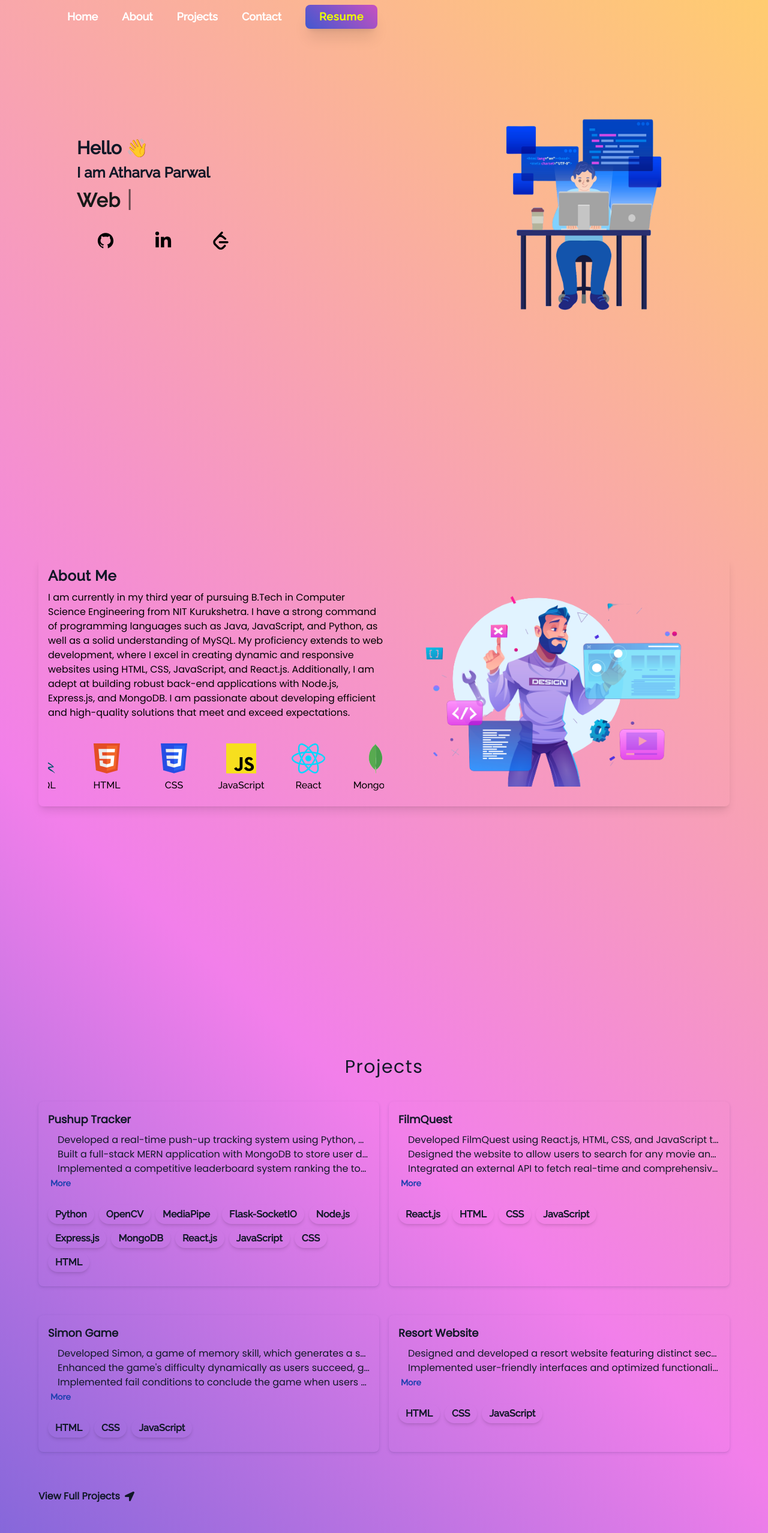
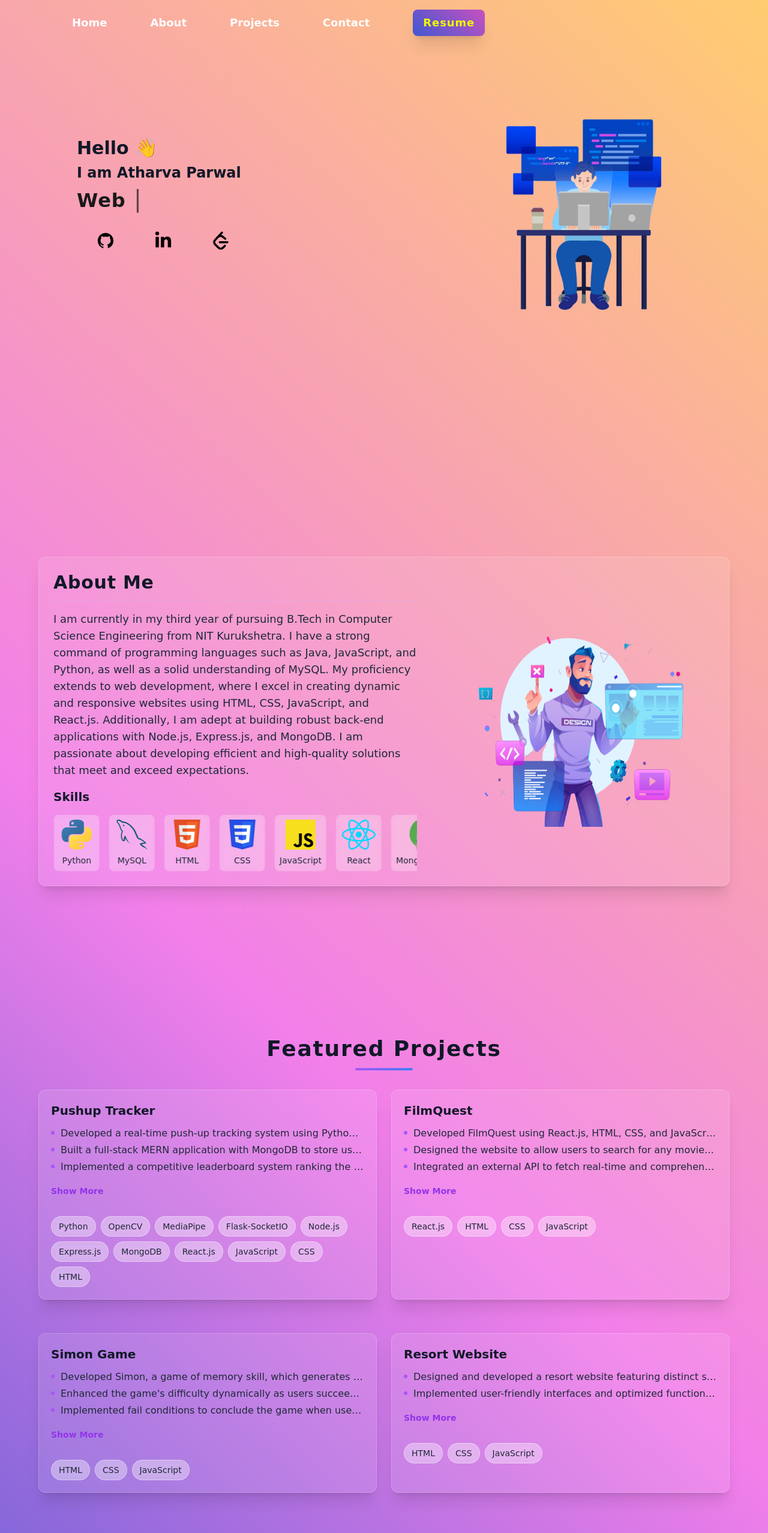
Before and after one commit to AtharvaParwal/Personal-Portfolio, a React (Vite) app: page / in a window 1280 px wide. Shown: the top 2555 px of the page at 60% size. Built offline with nearby package versions, Linux system fonts and the light colour scheme.

Commit message:
Refactor code structure for improved readability and maintainability

```diff
--- a/src/App.css
+++ b/src/App.css
@@ -1,12 +1,13 @@
 @import url("https://fonts.googleapis.com/css2?family=Raleway:wght@500&display=swap");
 @import url("https://fonts.googleapis.com/css2?family=Poppins&display=swap");
+@import url("https://fonts.googleapis.com/css2?family=Comic+Neue:wght@300;400;500;600&display=swap");
 
 @tailwind base;
 @tailwind components;
 @tailwind utilities;
 
 body {
-  font-family: "Raleway", serif !important;
+  font-family: "Comic Sans MS", "Raleway", serif !important;
   -webkit-font-smoothing: antialiased;
   -moz-osx-font-smoothing: grayscale;
   background-color: #f27fea;
--- a/src/components/Cards.jsx
+++ b/src/components/Cards.jsx
@@ -1,4 +1,5 @@
 import React, { useState } from "react";
+import PropTypes from "prop-types";
 
 function Cards({ projects }) {
   const [expandedState, setExpandedState] = useState(new Array(projects.length).fill(false));
@@ -14,34 +15,35 @@ function Cards({ projects }) {
       {projects.map((project, index) => (
         <div
           key={index}
-          className="mb-8 h-auto rounded-lg bg-transparent p-4 shadow-[rgba(50,_50,_105,_0.15)_0px_2px_5px_0px,_rgba(0,_0,_0,_0.05)_0px_1px_1px_0px] hover:shadow-[0_8px_30px_rgb(0,0,0,0.12)]"
+          className="mb-8 h-auto rounded-xl bg-white/10 backdrop-blur-sm p-5 border border-white/20 shadow-xl transition-all duration-300 hover:scale-105 hover:shadow-2xl hover:bg-white/20"
         >
-          <h2 className="font-poppins mb-2 cursor-pointer text-base lg:text-lg font-semibold text-gray-900">
+          <h2 className="mb-3 cursor-pointer text-lg lg:text-xl font-bold text-gray-900 transition-colors duration-300 hover:text-purple-700">
             {project.name}
           </h2>
-          <ul className="font-poppins text-sm lg:text-base text-gray-900 list-disc pl-4">
+          <ul className="text-sm lg:text-base text-gray-800 list-none space-y-1 mb-4">
             {project.description.map((point, idx) => (
-              <li key={idx} className={expandedState[index] ? "" : "truncate"}>
+              <li key={idx} className={`relative pl-4 ${expandedState[index] ? "" : "truncate"}`}>
+                <span className="absolute left-0 top-2 h-1.5 w-1.5 rounded-full bg-purple-500"></span>
                 {point}
               </li>
             ))}
           </ul>
           {project.description.length > 1 && (
-            <span
-              className="ml-1 cursor-pointer text-blue-800 text-sm font-bold"
+            <button
+              className="mb-4 text-sm font-semibold text-purple-600 hover:text-purple-800 transition-colors duration-300"
               onClick={() => toggleDescription(index)}
             >
-              {expandedState[index] ? "Less" : "More"}
-            </span>
+              {expandedState[index] ? "Show Less" : "Show More"}
+            </button>
           )}
-          <div className="mt-3 flex flex-wrap lg:mt-6">
-            {project.technologies.map((tech, index) => (
-              <p
-                key={index}
-                className="mb-2 mr-2 inline-block rounded-full bg-transparent px-3 py-1 text-sm lg:text-base font-semibold text-gray-900 shadow-md"
+          <div className="mt-4 flex flex-wrap gap-2">
+            {project.technologies.map((tech, techIndex) => (
+              <span
+                key={techIndex}
+                className="inline-block rounded-full bg-white/30 backdrop-blur-sm px-3 py-1.5 text-sm font-medium text-gray-800 border border-white/40 transition-all duration-300 hover:scale-105 hover:bg-white/50"
               >
                 {tech}
-              </p>
+              </span>
             ))}
           </div>
         </div>
@@ -49,5 +51,14 @@ function Cards({ projects }) {
     </>
   );
 }
+Cards.propTypes = {
+  projects: PropTypes.arrayOf(
+    PropTypes.shape({
+      name: PropTypes.string.isRequired,
+      description: PropTypes.arrayOf(PropTypes.string).isRequired,
+      technologies: PropTypes.arrayOf(PropTypes.string).isRequired,
+    })
+  ).isRequired,
+};
 
 export default Cards;
--- a/src/components/Header.jsx
+++ b/src/components/Header.jsx
@@ -36,11 +36,11 @@ const Header = () => {
 
   return (
     <header
-      className={`fixed top-0 z-50 flex w-full items-center justify-between text-base transition-all sm:px-4 lg:px-28 lg:pt-2
+      className={`fixed top-0 z-50 flex w-full items-center justify-between text-base transition-all px-4 py-3 sm:px-6 lg:px-28 lg:py-4
       ${isScrolling ? "sticky" : ""}`}
     >
       <nav className="hidden lg:block">
-        <div className="cursor-pointer items-center space-x-4 sm:flex sm:flex-col sm:gap-4 lg:flex lg:flex-row lg:gap-6">
+        <div className="cursor-pointer items-center space-x-6 sm:flex sm:flex-col sm:gap-4 lg:flex lg:flex-row lg:gap-8">
           <Link
             activeClass="active"
             spy={true}
@@ -52,7 +52,7 @@ const Header = () => {
             <p
               className={`${
                 activeSection === "Home-section" ? "active" : "text-white hover:text-gray-900"
-              } text-lg font-bold`} // Increase font size and make bold
+              } text-lg font-bold px-2 py-1`} // Added padding for better clickable area
             >
               Home
             </p>
@@ -68,7 +68,7 @@ const Header = () => {
             <p
               className={`${
                 activeSection === "About-section" ? "active" : "text-white hover:text-gray-900"
-              } text-lg font-bold`} // Increase font size and make bold
+              } text-lg font-bold px-2 py-1`} // Added padding for better clickable area
             >
               About
             </p>
@@ -84,7 +84,7 @@ const Header = () => {
             <p
               className={`${
                 activeSection === "Project-section" ? "active" : "text-white hover:text-gray-900"
-              } text-lg font-bold`} // Increase font size and make bold
+              } text-lg font-bold px-2 py-1`} // Added padding for better clickable area
             >
               Projects
             </p>
@@ -100,7 +100,7 @@ const Header = () => {
             <p
               className={`${
                 activeSection === "Contact-section" ? "active" : "text-white hover:text-gray-900"
-              } text-lg font-bold`} // Increase font size and make bold
+              } text-lg font-bold px-2 py-1`} // Added padding for better clickable area
             >
               Contact
             </p>
@@ -110,18 +110,18 @@ const Header = () => {
               onClick={() => {
                 window.open(resumeUrl);
               }}
-              className="button-UI w-[120px] rounded-lg px-4 py-1.5 font-bold tracking-wider text-gray-900 shadow-xl hover:text-white text-lg font-bold" // Increase font size and make bold
+              className="button-UI w-[120px] rounded-lg px-4 py-2 font-bold tracking-wider text-gray-900 shadow-xl hover:text-white text-lg ml-2" // Better padding and margin
             >
               Resume
             </button>
           </div>
         </div>
       </nav>
-      <div className="block lg:hidden">
+      <div className="block lg:hidden pr-4">
         {" "}
-        {/* Show on small screens */}
+        {/* Show on small screens with proper right padding */}
         <button
-          className="mr-5 block hover:text-gray-900 focus:outline-none"
+          className="block hover:text-gray-900 focus:outline-none p-2"
           onClick={toggleMobileMenu}
         >
           <CgMenuRight size={32} />
@@ -129,9 +129,9 @@ const Header = () => {
       </div>
       {/* Mobile menu */}
       {mobileMenuOpen && (
-        <nav className="absolute left-0 top-full block w-full lg:hidden">
+        <nav className="absolute left-0 top-full block w-full lg:hidden shadow-lg">
           <div
-            className={`navbar-bg flex flex-col items-center space-y-4 py-4`}
+            className={`navbar-bg flex flex-col items-center space-y-6 py-6 px-4`}
           >
             <Link
               activeClass="active"
@@ -146,7 +146,7 @@ const Header = () => {
                   activeSection === "Home-section"
                     ? "active"
                     : "text-black hover:text-gray-900"
-                } text-lg font-bold`} // Increase font size and make bold
+                } text-lg font-bold px-3 py-2`} // Added padding for mobile menu items
                 onClick={toggleMobileMenu}
               >
                 Home
@@ -165,7 +165,7 @@ const Header = () => {
                   activeSection === "About-section"
                     ? "active"
                     : "text-black hover:text-gray-900"
-                } text-lg font-bold`} // Increase font size and make bold
+                } text-lg font-bold px-3 py-2`} // Added padding for mobile menu items
                 onClick={toggleMobileMenu}
               >
                 About
@@ -184,7 +184,7 @@ const Header = () => {
                   activeSection === "Project-section"
                     ? "active"
                     : "text-black hover:text-gray-900"
-                } text-lg font-bold`} // Increase font size and make bold
+                } text-lg font-bold px-3 py-2`} // Added padding for mobile menu items
                 onClick={toggleMobileMenu}
               >
                 Projects
@@ -203,7 +203,7 @@ const Header = () => {
                   activeSection === "Contact-section"
                     ? "active"
                     : "text-black hover:text-gray-900"
-                } text-lg font-bold`} // Increase font size and make bold
+                } text-lg font-bold px-3 py-2`} // Added padding for mobile menu items
                 onClick={toggleMobileMenu}
               >
                 Contact
@@ -214,7 +214,7 @@ const Header = () => {
                 onClick={() => {
                   window.open(resumeUrl);
                 }}
-                className="button-UI w-[120px] rounded-lg px-4 py-1.5 font-bold tracking-wider text-gray-900 shadow-xl hover:text-white text-lg font-bold" // Increase font size and make bold
+                className="button-UI w-[120px] rounded-lg px-4 py-2 font-bold tracking-wider text-gray-900 shadow-xl hover:text-white text-lg mt-2" // Better spacing for mobile
               >
                 Resume
               </button>
--- a/src/pages/About.jsx
+++ b/src/pages/About.jsx
@@ -9,13 +9,16 @@ function About() {
   const { about } = UserData;
   return (
     <div className="mb-24 h-auto w-full sm:mb-0 md:h-screen">
-      <div className="mx-auto flex w-[90%] flex-col justify-between rounded-lg bg-transparent p-4 shadow-lg md:flex-row md:items-center">
-        <div className="flex w-full flex-col md:w-[50%]">
-          <p className="pb-2 text-2xl font-semibold tracking-wide text-gray-900">
-            About Me
-          </p>
-          <p className="font-poppins text-sm lg:text-base">{about}</p>
+      <div className="mx-auto flex w-[90%] flex-col justify-between rounded-xl bg-white/10 backdrop-blur-sm p-6 shadow-xl border border-white/20 md:flex-row md:items-center transition-all duration-300 hover:shadow-2xl">
+        <div className="flex w-full flex-col md:w-[55%] space-y-4">
+          <div className="border-b border-purple-300/30 pb-3">
+            <h2 className="text-3xl font-bold tracking-wide text-gray-900 transition-colors duration-300 hover:text-purple-700">
+              About Me
+            </h2>
+          </div>
+          <p className="text-base lg:text-lg leading-relaxed text-gray-800 transition-colors duration-300 hover:text-gray-900">{about}</p>
           <div className="mt-8">
+            <h3 className="text-xl font-semibold text-gray-900 mb-4">Skills</h3>
             <Marquee
               gradient={false}
               speed={150}
@@ -26,26 +29,28 @@ function About() {
             >
               {skillsData.map((skill, id) => (
                 <div
-                  className="ml-4 flex h-24 w-24 flex-col items-center justify-center gap-2"
+                  className="ml-4 flex h-26 w-26 flex-col items-center justify-center gap-2 rounded-lg bg-white/20 backdrop-blur-sm p-2 transition-all duration-300 hover:scale-110 hover:bg-white/30"
                   key={id}
                 >
                   <img
-                    className="h-[50px] w-[60px] bg-contain bg-no-repeat"
+                    className="h-[50px] w-[60px] bg-contain bg-no-repeat transition-transform duration-300 hover:scale-125"
                     src={skillsImage(skill)}
                     alt={skill}
                   />
-                  <p>{skill}</p>
+                  <p className="text-sm font-medium text-gray-800">{skill}</p>
                 </div>
               ))}
             </Marquee>
           </div>
         </div>
 
-        <img
-          className="max-w[500px] mt-4 bg-cover bg-center bg-no-repeat md:w-[350px] lg:mt-0 lg:h-[350px] lg:w-[550px]"
-          src={AboutImage}
-          alt=""
-        />
+        <div className="mt-8 md:mt-0 md:w-[40%] flex justify-center">
+          <img
+            className="max-w[500px] mt-4 bg-cover bg-center bg-no-repeat md:w-[350px] lg:mt-0 lg:h-[350px] lg:w-[450px] rounded-xl transition-all duration-500 hover:scale-105 hover:shadow-2xl"
+            src={AboutImage}
+            alt="About illustration"
+          />
+        </div>
       </div>
     </div>
   );
--- a/src/pages/Home.jsx
+++ b/src/pages/Home.jsx
@@ -22,12 +22,12 @@ function Home() {
 
   return (
     <div className="mb-28 h-auto w-full sm:mb-0 md:h-screen">
-      <div className="mx-auto mt-40 flex w-[90%] flex-col items-center sm:flex-row lg:mt-32 lg:w-[80%] lg:justify-between  ">
-        <div className="w-full">
-          <h2 className="text-2xl font-semibold leading-tight text-gray-900 lg:text-3xl">
-            Hello <span className="wave">👋</span>
+      <div className="mx-auto mt-40 flex w-[90%] flex-col items-center sm:flex-row lg:mt-32 lg:w-[80%] lg:justify-between">
+        <div className="w-full transition-transform duration-300 hover:scale-105">
+          <h2 className="text-2xl font-semibold leading-tight text-gray-900 lg:text-3xl transition-colors duration-300 hover:text-purple-700">
+            Hello <span className="wave inline-block transition-transform duration-300 hover:scale-125">👋</span>
           </h2>
-          <h2 className="pt-2 text-2xl font-semibold leading-tight text-gray-900">
+          <h2 className="pt-2 text-2xl font-semibold leading-tight text-gray-900 transition-colors duration-300 hover:text-blue-700">
             I am {UserData.name}
           </h2>
           <TypewriterText />
@@ -37,25 +37,24 @@ function Home() {
               const IconComponent = socialMediaIcons[data.icon];
               return (
                 <button
-                  className="flex items-center justify-center rounded-lg border-none bg-transparent hover:bg-white hover:bg-opacity-20 hover:opacity-80 hover:shadow-lg lg:h-12 lg:w-24"
+                  className="flex items-center justify-center rounded-lg border-none bg-transparent transition-all duration-300 hover:bg-white hover:bg-opacity-20 hover:opacity-80 hover:shadow-lg hover:scale-110 lg:h-12 lg:w-24"
                   key={index}
                   onClick={() => window.open(data.url)}
                 >
-                  <IconComponent className="icon" />
+                  <IconComponent className="icon transition-transform duration-300 hover:scale-125" />
                 </button>
               );
             })}
           </div>
         </div>
 
-        <div className="mt-20 lg:mt-12">
+        <div className="mt-20 lg:mt-12 transition-transform duration-500 hover:scale-105">
           <img
-            className="max-w[500px] mt-4 bg-cover bg-center bg-no-repeat md:w-[350px] lg:mt-0 lg:h-[350px] lg:w-[550px]"
+            className="max-w[500px] mt-4 bg-cover bg-center bg-no-repeat md:w-[350px] lg:mt-0 lg:h-[350px] lg:w-[550px] rounded-lg transition-all duration-300 hover:shadow-2xl"
             src={programmer}
-            alt=""
+            alt="Developer illustration"
             style={{ backgroundColor: '#c850c0 46%' }}
           />
-
         </div>
       </div>
     </div>
--- a/src/pages/Project.jsx
+++ b/src/pages/Project.jsx
@@ -9,27 +9,27 @@ function Project() {
 
   return (
     <div className="mb-24 h-auto w-full sm:mb-0 md:h-screen">
-      <div>
-        <p className="font-poppins mx-auto w-[50%] pb-10 pt-8 text-center text-2xl tracking-wider text-gray-900 lg:text-3xl">
-          Projects
-        </p>
+      <div className="text-center mb-8">
+        <h2 className="text-3xl font-bold tracking-wider text-gray-900 lg:text-4xl transition-colors duration-300 hover:text-purple-700">
+          Featured Projects
+        </h2>
+        <div className="mx-auto mt-3 h-1 w-24 bg-gradient-to-r from-purple-500 to-blue-500 rounded-full"></div>
       </div>
-      <div className="mx-auto mb-2 grid w-[90%] grid-cols-1 gap-4 sm:mb-8 md:grid-cols-2">
+      <div className="mx-auto mb-8 grid w-[90%] grid-cols-1 gap-6 sm:mb-8 md:grid-cols-2">
         <Cards projects={ProjectsList.projects} />
       </div>
-      <div className="mx-auto w-[90%]">
-        <p className="flex cursor-pointer items-center gap-2 font-semibold leading-tight text-gray-900">
-          <div
-            className="font-poppins group relative"
+      <div className="mx-auto w-[90%] text-center">
+        <div className="inline-flex items-center justify-center">
+          <button
+            className="group flex items-center gap-2 text-gray-700 font-medium transition-all duration-300 hover:text-purple-600 focus:outline-none"
             onClick={() => {
               navigate("/projectlist");
             }}
           >
-            <span>View Full Projects</span>
-            <span className="absolute bottom-0 left-0 top-6 h-[2px] w-full bg-gray-900 opacity-0 transition-opacity group-hover:opacity-100"></span>
-          </div>
-          <FaLocationArrow />
-        </p>
+            <span className="text-base tracking-wide border-b border-transparent group-hover:border-purple-600 transition-all duration-300">View All Projects</span>
+            <FaLocationArrow className="text-sm transition-transform duration-300 group-hover:translate-x-1" />
+          </button>
+        </div>
       </div>
     </div>
   );
```
Also changed, not shown: 1 other file (tests, documents, lock files or other folders).
